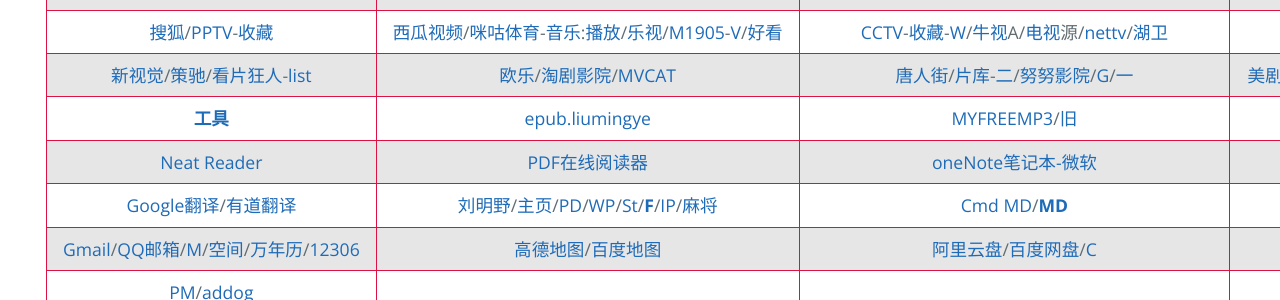
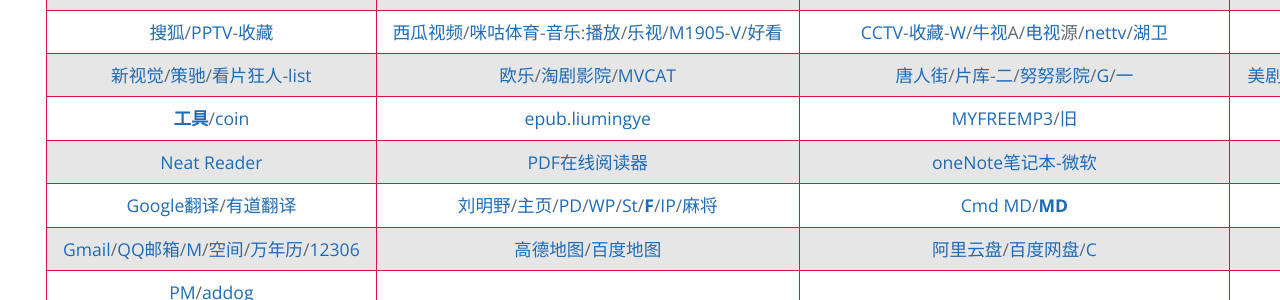
Before and after one commit to AmbroseRen/test, a Jekyll site: the page built from navigation.md, in a window 1280 px wide. Shown: the part 794-1094 px from the top of the page. Built offline with Jekyll 4.4.1, drawn with Linux system fonts in a browser that asks for light colours; our own code applies the rules of GitHub Pages for plain Markdown files; the repository's description, which GitHub fills in, is left out.

Commit message:
Update navigation.md

```diff
--- a/navigation.md
+++ b/navigation.md
@@ -59,7 +59,7 @@
 | [腾讯视频](https://v.qq.com/biu/u/playlist)/[热榜](https://v.qq.com/biu/ranks/?t=hotsearch)/[体育](https://live.qq.com/match) | [爱奇艺](https://www.iqiyi.com/u/fav)/[热榜](https://www.iqiyi.com/ranks/hotsearch)/[风云榜](https://www.iqiyi.com/ranks1/home)/[国际站](https://www.iq.com/)/[收藏](https://www.iq.com/personal?type=favorite) | [优酷网](https://user.youku.com/page/usc/fav?theme=) | [芒果TV](https://i.mgtv.com/my/looklist) |
 | [搜狐](https://my.tv.sohu.com/i/bookmark)/[PPTV](https://www.pptv.com/)-[收藏](https://usercenter.pptv.com/web/user/collection) | [西瓜视频](https://www.ixigua.com/my/favorite)/[咪咕体育](https://www.miguvideo.com/mgs/website/prd/personalCenter.html#/collect)-[音乐](https://music.migu.cn/v3/my/playlist):[播放](https://music.migu.cn/v3/music/player/audio)/[乐视](http://i.le.com/playrecord#favorite)/[M1905](https://www.1905.com/mdb/film/)-[V](https://vip.1905.com/)/[好看](https://sv.baidu.com/) | [CCTV](https://tv.cctv.com/live/)-[收藏](https://i.cctv.com/account/collection)-[W](https://worldcup.cctv.com)/[牛视](https://www.chaojidianshi.net/)A/[电视](http://www.tvyan.com/)源/[nettv](http://nettv.live/)/[湖卫](http://www.hunanweishi.cn/) | []() |
 | [新视觉](https://www.finebv.com/)/[策驰](https://www.zayouth.org.cn/)/[看片狂人](https://www.kpkuang.com/)-[list](https://whereiskpkuang.com/) | [欧乐](https://www.olevod.com/)/[淘剧影院](https://www.taojuyb.com/)/[MVCAT](https://www.mvcat.com/) | [唐人街](https://www.tangrenjie.tv/)/[片库](https://www.btnull.org/)-[二](https://www.pkmp4.com/)/[努努影院](https://www.nunuyy5.org)/[G](https://gimytv.in/)/[一](https://gimy.app) | [美剧迷](https://www.meijumi.net/)/[韩剧网](https://www.tvn.cc/)-[kortw](https://kortw.com/)/[蛋蛋赞](https://www.dandanzan.cc/) |
-| [<strong id="tools">工具</strong>](Tools/index.md) | [epub.liumingye](https://epub.liumingye.cn/) | [MYFREEMP3](http://tool.liumingye.cn/music/?page=searchPage)/[旧](http://tools.liumingye.cn/music_old/?page=searchPage) | [BookReader](https://ztftrue.github.io/BookReader/) |
+| [<strong id="tools">工具</strong>](Tools/index.md)/[coin](https://coinyep.com/zh#) | [epub.liumingye](https://epub.liumingye.cn/) | [MYFREEMP3](http://tool.liumingye.cn/music/?page=searchPage)/[旧](http://tools.liumingye.cn/music_old/?page=searchPage) | [BookReader](https://ztftrue.github.io/BookReader/) |
 | [Neat Reader](https://www.neat-reader.cn/webapp#/) | [PDF在线阅读器](https://web.jisupdf.com/) | [oneNote笔记本-微软](https://www.onenote.com/notebooks?auth=1&nf=1&fromAR=1) | [catbox](https://catbox.moe/user/login.php) |
 | [Google翻译](https://translate.google.com/)/[有道翻译](https://fanyi.youdao.com/) | [刘明野](https://tool.liumingye.cn/)/[主页](https://www.liumingye.cn/)/[PD](https://tool.liumingye.cn/password/)/[WP](https://tool.liumingye.cn/wallpaper/)/[St](Art/Shoot/index.md)/[<strong id="fodder">F</strong>](Data/Fodder/index.md)/[IP](https://tool.liumingye.cn/ip/)/[麻将](https://tool.liumingye.cn/majiang/) | [Cmd MD](https://www.zybuluo.com/)/[<strong id="md">MD</strong>](Data/MD/index.md) | [AnywhereAnything](http://lackar.com/aa/) |
 | [Gmail](https://mail.google.com/mail/u/0/#inbox)/[QQ邮箱](https://mail.qq.com/)/[M](https://outlook.live.com/mail/0/)/[空间](https://user.qzone.qq.com/1056008502)/[万年历](https://wannianrili.bmcx.com/)/[12306](https://kyfw.12306.cn/otn/leftTicket/init) | [高德地图](https://www.amap.com/)/[百度地图](https://map.baidu.com/) | [阿里云盘](https://www.aliyundrive.com/drive/)/[百度网盘](https://pan.baidu.com/disk/home)/[C](Data/Clouder.md) | [Sp](Library/shopping.md)/[Job](Library/job.md) |
```
